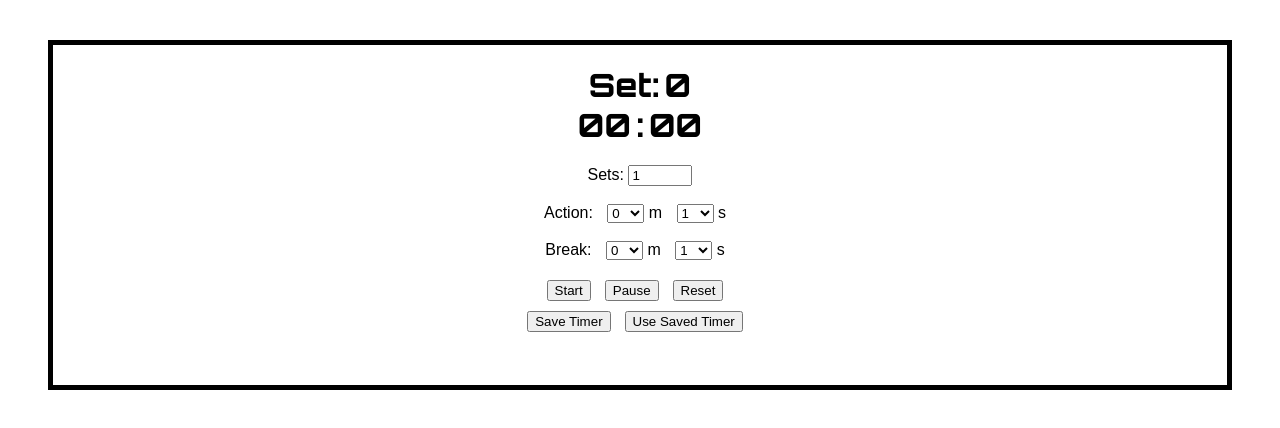
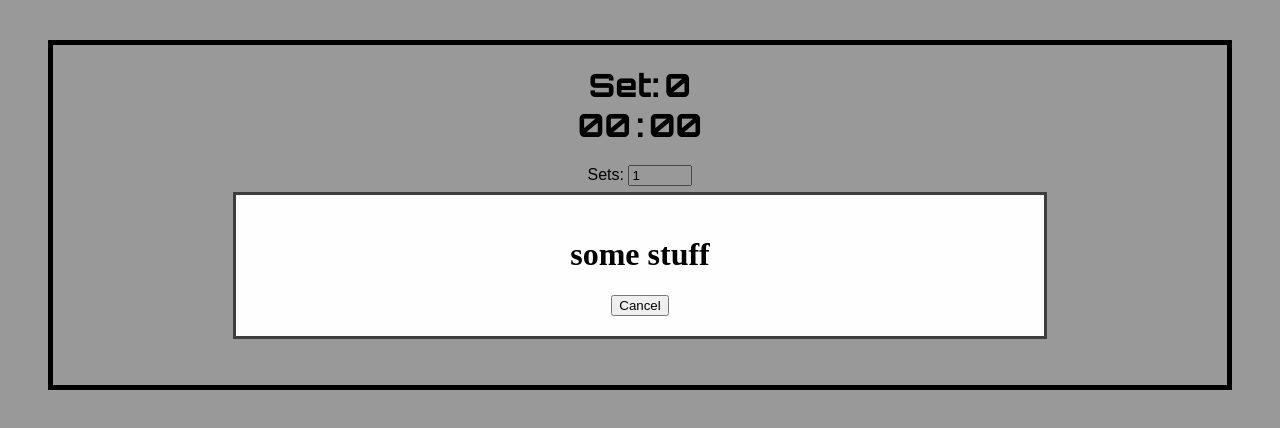
Before and after one commit to ssnell227/interval-timer, a website with bundled scripts: page public/index.html in a window 1280 px wide. Both pictures are taken after a click on the button "Use Saved Timer". Built offline with nearby package versions, Linux system fonts and the light colour scheme.

Commit message:
use saved timer functions

```diff
--- a/public/index.css
+++ b/public/index.css
@@ -85,6 +85,8 @@
     text-align: center;
 }
 
+
+
 .timer-input label{
     margin-right: 10px;
 }
--- a/public/index.html
+++ b/public/index.html
@@ -98,6 +98,12 @@
             <h1 id='saved-response'></h1>
         </div>
     </div>
+    <div id="saved-modal" class="modal">
+        <div class="modal-content">
+            <h1>some stuff</h1>
+            <button id='saved-modal-cancel'>Cancel</button>
+        </div>
+    </div>
 </body>
 
 </html>
--- a/public/index.js
+++ b/public/index.js
@@ -42,10 +42,11 @@ import { populateDropdowns } from '/populateDropdowns.js'
 
 populateDropdowns()
 
-//import and run modal function
+//import and run modal functions
 import { runModal } from '/modal.js'
 
 runModal()
+
 
 //setter function puts user input values into variables for use by timer
 function setter() {
--- a/public/modal.js
+++ b/public/modal.js
@@ -1,9 +1,12 @@
 //define variables for modal
 const modal = document.getElementById('modal')
+const savedModal = document.getElementById('saved-modal')
 const saveButton = document.getElementById('save')
 const cancelButton = document.getElementById('modal-cancel')
 const submitSave = document.getElementById('submit-save')
 const responseText = document.getElementById('saved-response')
+const useSavedButton = document.getElementById('use-saved')
+const savedCancelButton = document.getElementById('saved-modal-cancel')
 
 //modal functions
 function runModal() {
@@ -20,14 +23,26 @@ function runModal() {
         modal.style.display = 'none'
     }
 
+    useSavedButton.onclick = function () {
+        savedModal.style.display = 'block'
+    }
+    savedCancelButton.onclick = function () {
+        savedModal.style.display = 'none'
+    }
+
     window.onclick = function (event) {
         if (event.target === modal) {
             modal.style.display = 'none'
+        }
+        if (event.target === savedModal) {
+            savedModal.style.display = 'none'
         }
     }
 }
 
 //view saved timers
+
+
 
 
 //post current timer
```
